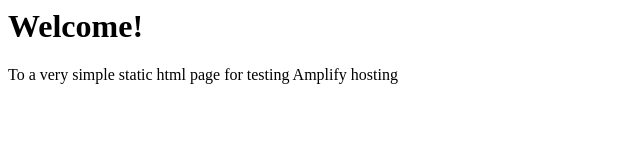
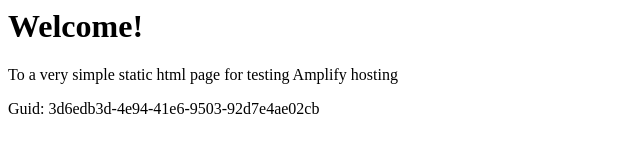
Before and after one commit to aws-aemilia-iad/Github-PR-Commit-Integration-Test-DoNotTouch-GitHubAutoBuildPrPreviewCanaryTest-v1-prod-us-east-1, a website: page src/index.html in a window 1280 px wide. Shown: the whole page, without its empty margins (0-640 px from the left). Drawn offline with Linux system fonts and the light colour scheme.

Commit message:
commit from integ tests

```diff
--- a/src/index.html
+++ b/src/index.html
@@ -1,3 +1,5 @@
+
+
 <html lang="en">
 
 <head>
@@ -10,6 +12,6 @@
 <body>
     <h1>Welcome!</h1>
     <p>To a very simple static html page for testing Amplify hosting</p>
-</body>
+    <p>Guid: 3d6edb3d-4e94-41e6-9503-92d7e4ae02cb</p></body>
 
 </html>
```
